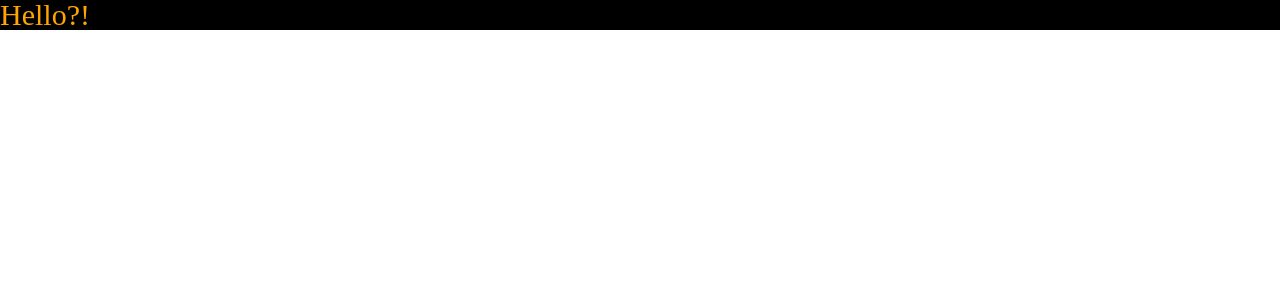
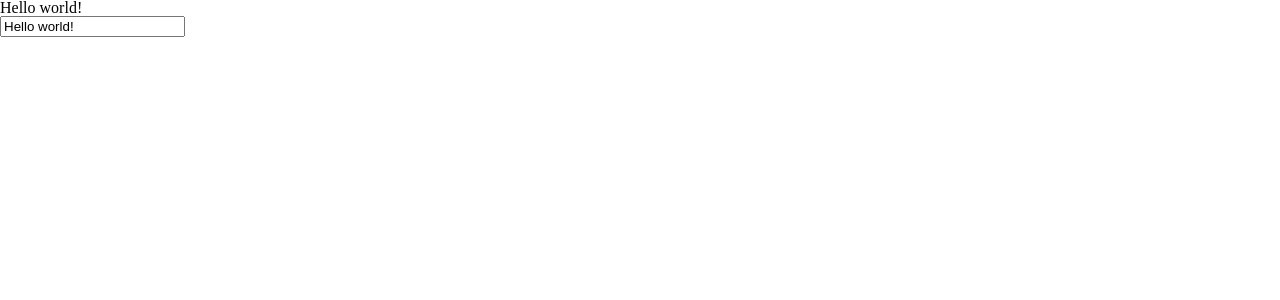
Before and after one commit to funkyblues/vue3-study, a Vue app: page / in a window 1280 px wide. Shown: the top 300 px of the page. Built offline with nearby package versions, Linux system fonts and the light colour scheme.

Commit message:
test-MyBtn.vue

```diff
--- a/package.json
+++ b/package.json
@@ -37,6 +37,7 @@
     "postcss-loader": "^5.2.0",
     "sass": "^1.32.8",
     "sass-loader": "^10.2.1",
+    "shortid": "^2.2.16",
     "style-loader": "^2.0.0",
     "vue-loader": "^16.1.2",
     "vue-style-loader": "^4.1.3",
--- a/src/App.vue
+++ b/src/App.vue
@@ -1,28 +1,20 @@
 <template>
-  <h1
-    :style="[fontStyle, backgroundStyle]"
-    @click="changeStyle">
-    Hello?!
-  </h1>
+  <h1>{{ msg }}</h1>
+  <input
+    type="text"
+    v-model.trim="msg"/>
 </template>
 
 <script>
 export default {
   data() {
     return {
-      fontStyle: {
-        color: 'orange',
-        fontSize: '30px'
-      },
-      backgroundStyle: {
-        backgroundColor: 'black'
-      }
+      msg: 'Hello world!'
     }
   },
-  methods: {
-    changeStyle() {
-      this.fontStyle.color = 'red',
-      this.fontStyle.fontSize = '50px'
+  watch: {
+    msg() {
+      console.log(typeof this.msg)
     }
   }
 }
```
Also changed, not shown: src/components/MyBtn.vue (added), 1 other file (tests, documents, lock files or other folders).
